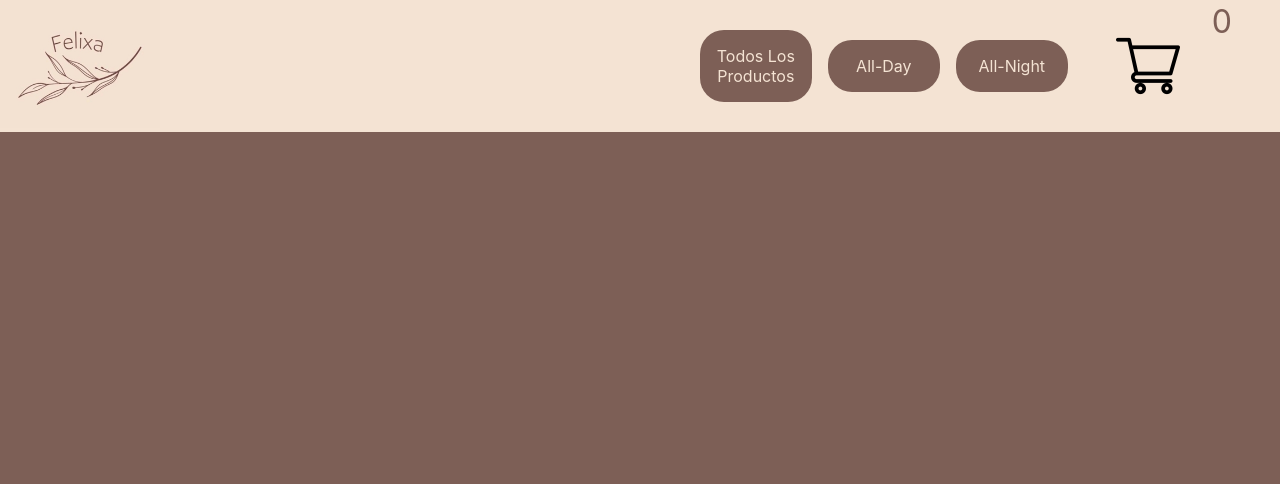
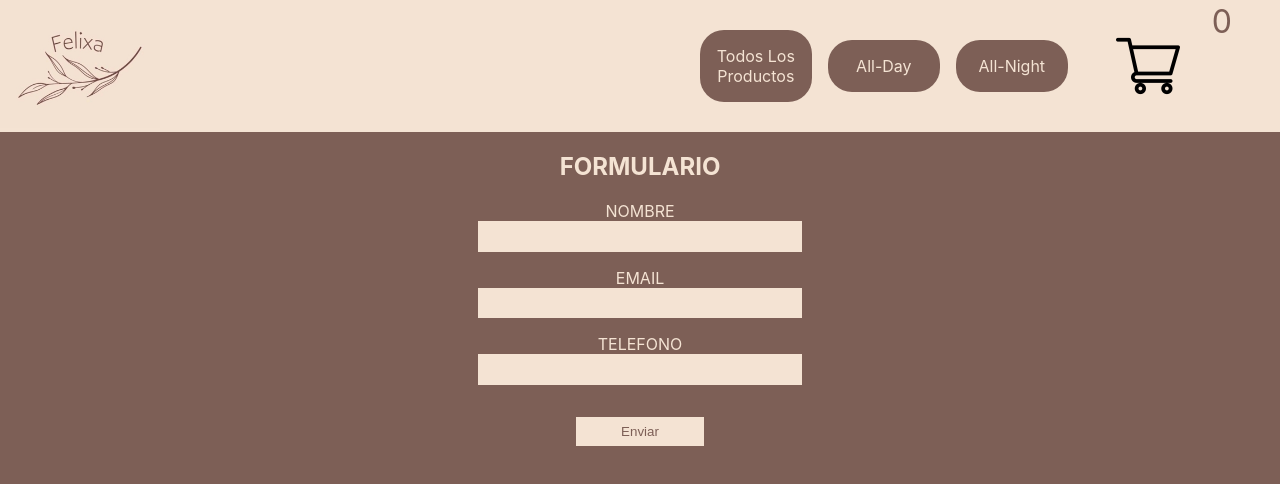
Before and after one commit to sanmarco1976/react_coder_house, a React (Create React App) app in the folder my_app/: page /form in a window 1280 px wide. Shown: the top 484 px of the page. Built offline with nearby package versions, Linux system fonts and the light colour scheme.

Commit message:
agregando profuctos al carrito, chequeando si el srock es mayor a 0, y creacion del formulario

```diff
--- a/my_app/package.json
+++ b/my_app/package.json
@@ -9,6 +9,7 @@
     "firebase": "^9.8.3",
     "react": "^18.1.0",
     "react-dom": "^18.1.0",
+    "react-hook-form": "^7.32.1",
     "react-router-dom": "^6.3.0",
     "react-scripts": "5.0.1",
     "web-vitals": "^2.1.4"
--- a/my_app/src/App.js
+++ b/my_app/src/App.js
@@ -6,6 +6,7 @@ import {Routes, Route, BrowserRouter } from 'react-router-dom'
 import Cart from './components/Cart/Cart';
 import {CartContextProvider} from './context/CartContext'
 import { NotificacionProvider } from './notificacion/Notificacion';
+import Form from './components/Form/Form';
 
 function App() {
     return (
@@ -19,6 +20,7 @@ function App() {
                             <Route path='/detail/:idProducto' element={<ItemDetailContainer greeting={"Productos"} />}/>
                             <Route path='/categoria/:categoria' element={<ItemListContainer greeting={"Productos por categoria"}/>}/>
                             <Route path='/cart'element={<Cart/>}/>
+                            <Route path='/form'element={<Form/>}/>
                         </Routes>
                     </BrowserRouter>
                 </NotificacionProvider>
--- a/my_app/src/asyncmock.js
+++ b/my_app/src/asyncmock.js
@@ -1,7 +1,4 @@
 const productos = [
-    { id: '1', categoria: 'day', nombre: 'CONJUNTO ANNA', precio: 2100, img: '../Img/conj_ana2.jpg', stock: 4 },
-    { id: '2', categoria: 'nigth', nombre: 'BODY SIMONA', precio: 1800, img: '../Img/body_simona.jpg', stock: 3},
-    { id: '3', categoria: 'day', nombre: 'CONJUNTO MADONNA', precio: 2100, img: '../Img/conj_madonna.jpeg', stock: 7},
     { id: '4', categoria: 'nigth', nombre: 'CONJUNTO MAITE', precio: 2300, img: '../Img/conj_maite.jpeg', stock: 4},
     { id: '5', categoria: 'day', nombre: 'CONJUNTO PATRY', precio: 2000, img: '../Img/conj_patry.jpg', stock: 5},
     { id: '6', categoria: 'day', nombre: 'CONJUNTO STELLA', precio: 1890, img: '../Img/conj_stella2.jpg', stock: 6},
--- a/my_app/src/components/Cart/Cart.js
+++ b/my_app/src/components/Cart/Cart.js
@@ -1,13 +1,76 @@
 import './Cart.css'
-import { useContext } from "react"
+import { useContext, useState } from "react"
 import CartContext from "../../context/CartContext"
 import { Link } from 'react-router-dom'
-
+import { addDoc, collection, documentId, getDocs, query, where, writeBatch } from 'firebase/firestore'
+import { db } from '../../services/firebase'
+import { useNotificacion } from '../../notificacion/Notificacion'
 
 const Cart = () => {
 
     const { cart, eliminarElemento, total, vaciarCarrito, obtenerCantidad } = useContext(CartContext)
     const cantidad = obtenerCantidad()
+
+    const[loading, setLoading] = useState(false)
+
+    const {setNotificacion} = useNotificacion()
+
+    const[compardor, setComprador] = useState({
+        nombre: '',
+        email: '',
+        telefono: ''
+    })
+
+    const crearOrden = () =>{
+        setLoading(true)
+        const objOrden = {
+            compardor,
+            items: cart,
+            total: total
+        }
+
+        const batch = writeBatch(db)
+
+        const sinStock = []
+
+        const ids = cart.map(prod => prod.id)
+
+        const collectionRef2 = collection(db, 'productos')
+
+        getDocs(query(collectionRef2, where(documentId(),'in', ids))).then(response =>{
+            response.docs.forEach(doc =>{
+                const dataDoc = doc.data()
+                const prodCant = cart.find(prod => prod.id === doc.id)?.count
+
+                if(dataDoc.stock >= prodCant){
+                    batch.update(doc.ref, { stock: dataDoc.stock - prodCant})
+                } else{
+                    sinStock.push({id: doc.id, ...dataDoc})
+                }
+            })
+        }).then(() => {
+            if(sinStock.length === 0){
+                const collectionRef = collection(db, 'orden')
+                return addDoc(collectionRef, objOrden)
+            } else {
+                return Promise.reject({ type: 'sin stock', productos: sinStock})
+            }
+        }).then(({ id }) =>{
+            batch.commit()
+            setNotificacion('success',`el id de su orden es ${id}`)
+            vaciarCarrito()
+        }).catch(error =>{
+            console.log(error)
+            setNotificacion('error',`Algunos productos no tienen stock`)
+        }).finally(() => {
+            setLoading(false)
+        })
+
+    }
+
+    if(loading){
+        return <h1 className='TituloH1'>Generando su orden...</h1>
+    }
 
     if(cantidad === 0){
         return(
@@ -40,7 +103,9 @@ const Cart = () => {
             </div>
             <div className='DivTotalVaciar'>
                     <p className='TituloP'>Total: ${total}</p>
-                    <button className='VaciarCarrito' onClick={vaciarCarrito}>vaciar Carrito</button>
+                    <button className='VaciarCarrito' onClick={vaciarCarrito}>Vaciar Carrito</button>
+                    <button className='VaciarCarrito' onClick={crearOrden}>Generar Orden</button>
+                    <Link to='/form' className='VaciarCarrito'>Llenar Formulario</Link>
             </div>
         </div>
     )
--- /dev/null
+++ b/my_app/src/components/Form/Form.css
@@ -0,0 +1,28 @@
+.Alerta{
+    color: red;
+    background-color: #f4e3d3;
+    padding: 0.3rem;
+    width: auto;
+    border-radius: 1rem;
+    margin-top: 1rem;
+}
+.NombreForm, .Email, .Telefono{
+    display: flex;
+    flex-direction: column;
+    justify-content: center;
+    align-content: center;
+    align-items: center;
+    margin-bottom: 1rem;
+}
+input{
+    width: 20rem;
+    height: 1.8rem;
+    background-color: #f4e3d3;
+    border: #f4e3d3;
+    color: #7d5f56;
+}
+input.EnviarForm{
+    width: 8rem;
+    height: 1.8rem;
+    margin-top: 1rem;
+}
--- /dev/null
+++ b/my_app/src/components/Form/Form.js
@@ -0,0 +1,42 @@
+import './Form.css'
+import React from "react";
+import { useForm } from "react-hook-form";
+
+const Form = ({compardor, setComprador}) => {
+    const{ register,formState:{ errors },handleSubmit } = useForm();
+    const onSubmit = (data) =>{
+        console.log(data)
+    }
+
+    return (
+        <div>
+            <h2 className='TituloH1'>Formulario</h2>
+            <form onSubmit={handleSubmit(onSubmit)}>
+                <div className='NombreForm'>
+                    <label className='TituloH1'>Nombre</label>
+                    <input type='text' {...register('nombre',{
+                        required: true
+                    })} />
+                    {errors.nombre?.type === 'required' && <p className='Alerta'>El campo nombre es requerido</p>}
+                </div>
+                <div className='Email'>
+                    <label className='TituloH1'>Email</label>
+                    <input type='email' {...register('email',{
+                        required: true
+                    })} />
+                    {errors.email?.type === 'required' && <p className='Alerta'>El campo Email es requerido</p>}
+                </div>
+                <div className='Telefono'>
+                    <label className='TituloH1'>Telefono</label>
+                    <input type='number' {...register('telefono',{
+                        required: true
+                    })} />
+                    {errors.telefono?.type === 'required' && <p className='Alerta'>El campo Telefono es requerido</p>}
+                </div>
+                <input className='EnviarForm' type='submit' value='Enviar' />
+            </form>
+        </div>
+
+    );
+}
+export default Form
--- a/my_app/src/components/ItemDetailContainer/ItemDetailContainer.js
+++ b/my_app/src/components/ItemDetailContainer/ItemDetailContainer.js
@@ -1,6 +1,5 @@
 
 import { useState, useEffect } from 'react'
-//import { getProductsById } from '../../asyncmock'
 import ItemDetail from '../ItemDetail/ItemDetail'
 import { useParams } from 'react-router-dom'
 import { doc, getDoc } from 'firebase/firestore'
@@ -24,11 +23,6 @@ const ItemDetailContainer = () => {
             setLoading(false)
         })
 
-        // getProductsById(idProducto).then(response => {
-        //     setProductos(response)
-        // }).finally(()=>{
-        //     setLoading(false)
-        // })
     },[idProducto])
 
     if(loading){
--- a/my_app/src/notificacion/Notificacion.js
+++ b/my_app/src/notificacion/Notificacion.js
@@ -11,7 +11,7 @@ const Notificacion = ({mensaje, severity}) =>{
         heigth: 'auto',
         backgroundColor : severity === 'error' ? 'red' : '#f4e3d3',
         padding: '10px 20px 10px 20px',
-        color: '#7d5f56',
+        color:  severity === 'error' ? '#f4e3d3' : '#7d5f56',
         borderRadius: 3,
         fontSize: '1rem',
     }
--- /dev/null
+++ b/package.json
@@ -0,0 +1,5 @@
+{
+  "dependencies": {
+    "react-hook-form": "^7.32.1"
+  }
+}
```
Also changed, not shown: my_app/src/components/ItemListContainer/ItemListContainer.js (+0 -12 lines), my_app/src/context/FormContext.js (added), 2 other files (tests, documents, lock files or other folders).
